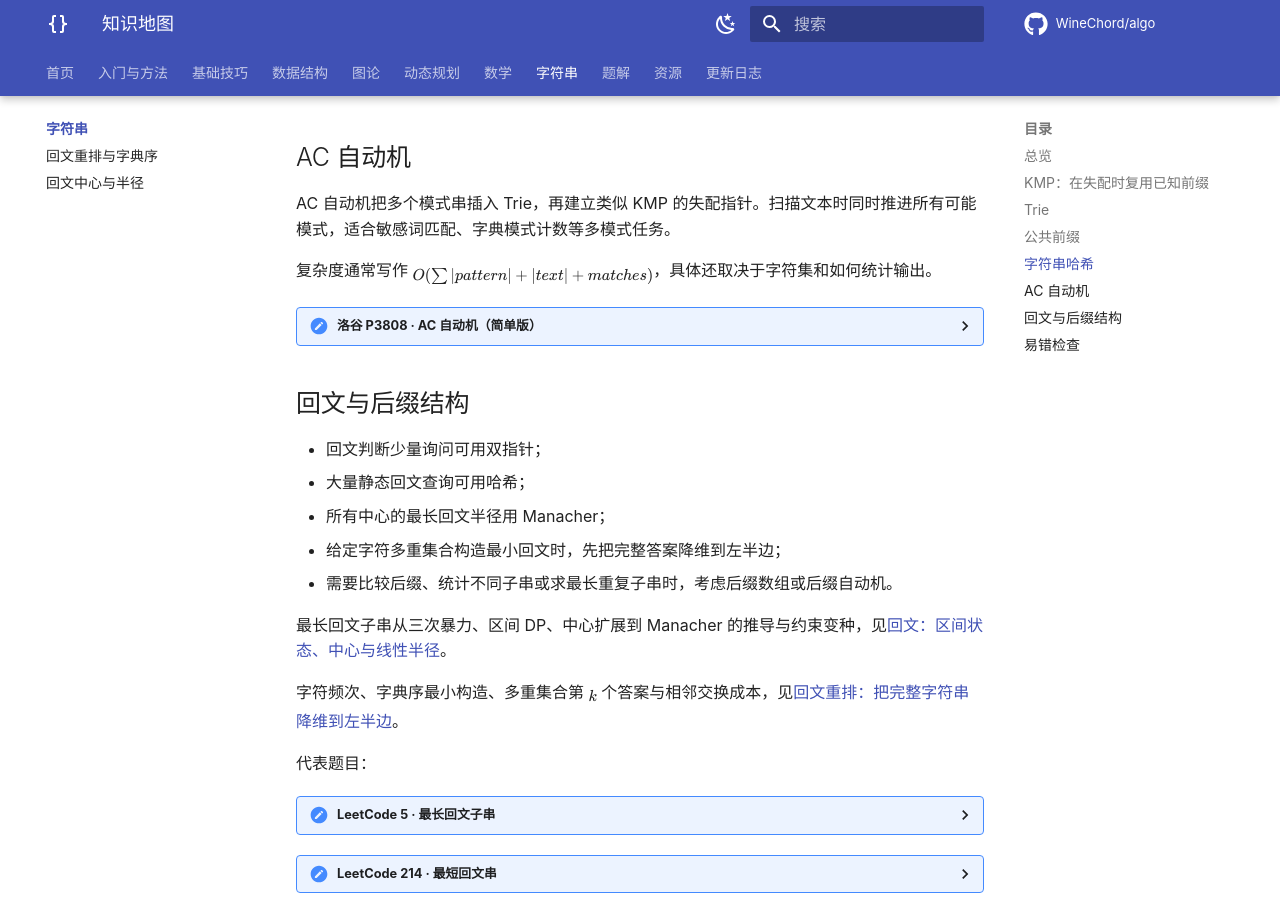
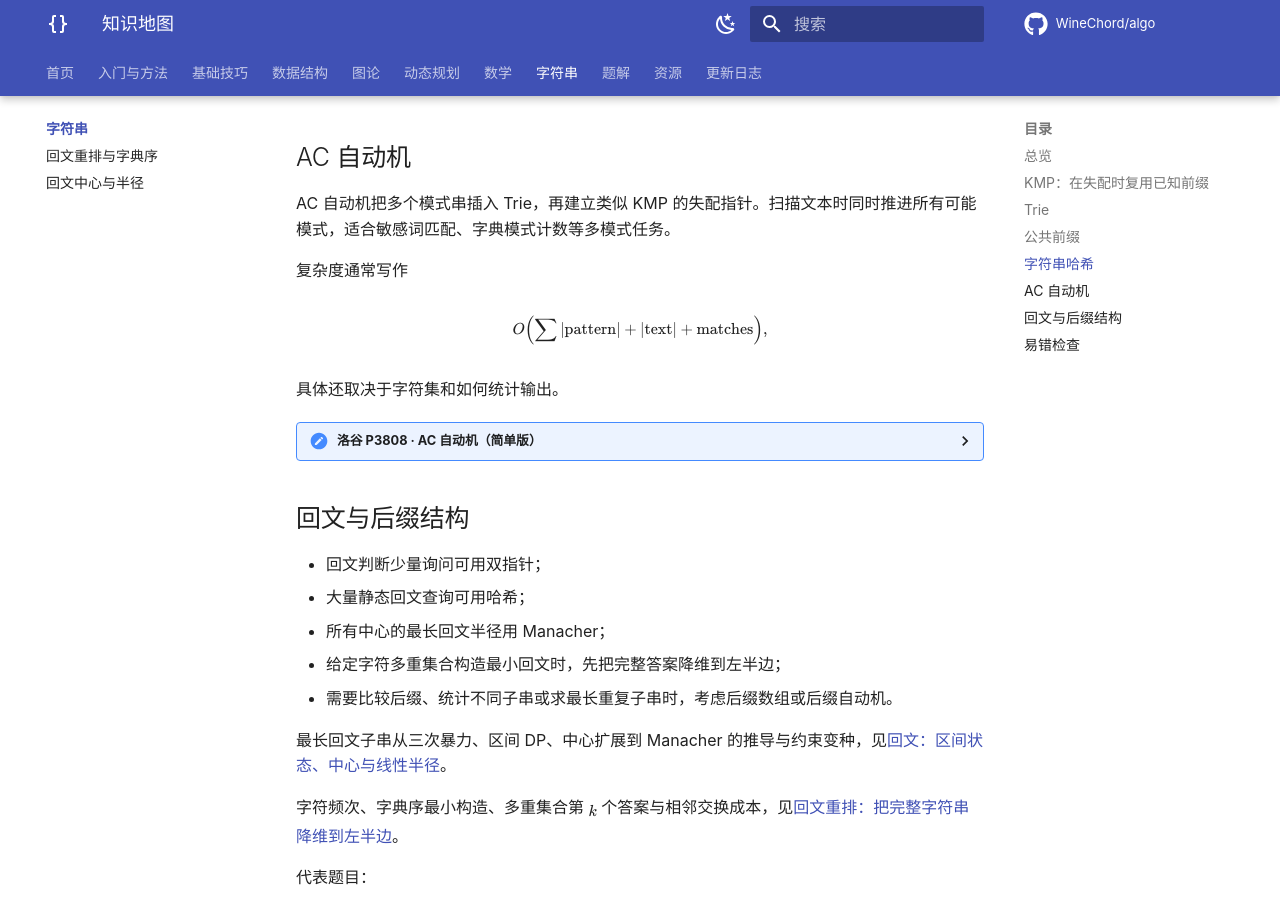
Before and after one commit to WineChord/algo, an MkDocs documentation site: the page built from docs/strings/index.md, in a window 1280 px wide and 900 px high, scrolled down 2667 px. Built offline with MkDocs 1.6.1 and Material for MkDocs 9.7.7, drawn with Linux system fonts in a browser that asks for light colours; comment, search, counter and statistics services are not loaded.

Commit message:
fix: prevent wide string formula overflow

```diff
--- a/docs/strings/index.md
+++ b/docs/strings/index.md
@@ -97,7 +97,13 @@ Trie 把公共前缀合并成路径，适合：
 
 AC 自动机把多个模式串插入 Trie，再建立类似 KMP 的失配指针。扫描文本时同时推进所有可能模式，适合敏感词匹配、字典模式计数等多模式任务。
 
-复杂度通常写作 $O(\sum |pattern|+|text|+matches)$，具体还取决于字符集和如何统计输出。
+复杂度通常写作
+
+$$
+O\!\left(\sum |\mathrm{pattern}|+|\mathrm{text}|+\mathrm{matches}\right),
+$$
+
+具体还取决于字符集和如何统计输出。
 
 --8<-- "includes/problems/luogu-p3808.md"
 
```
